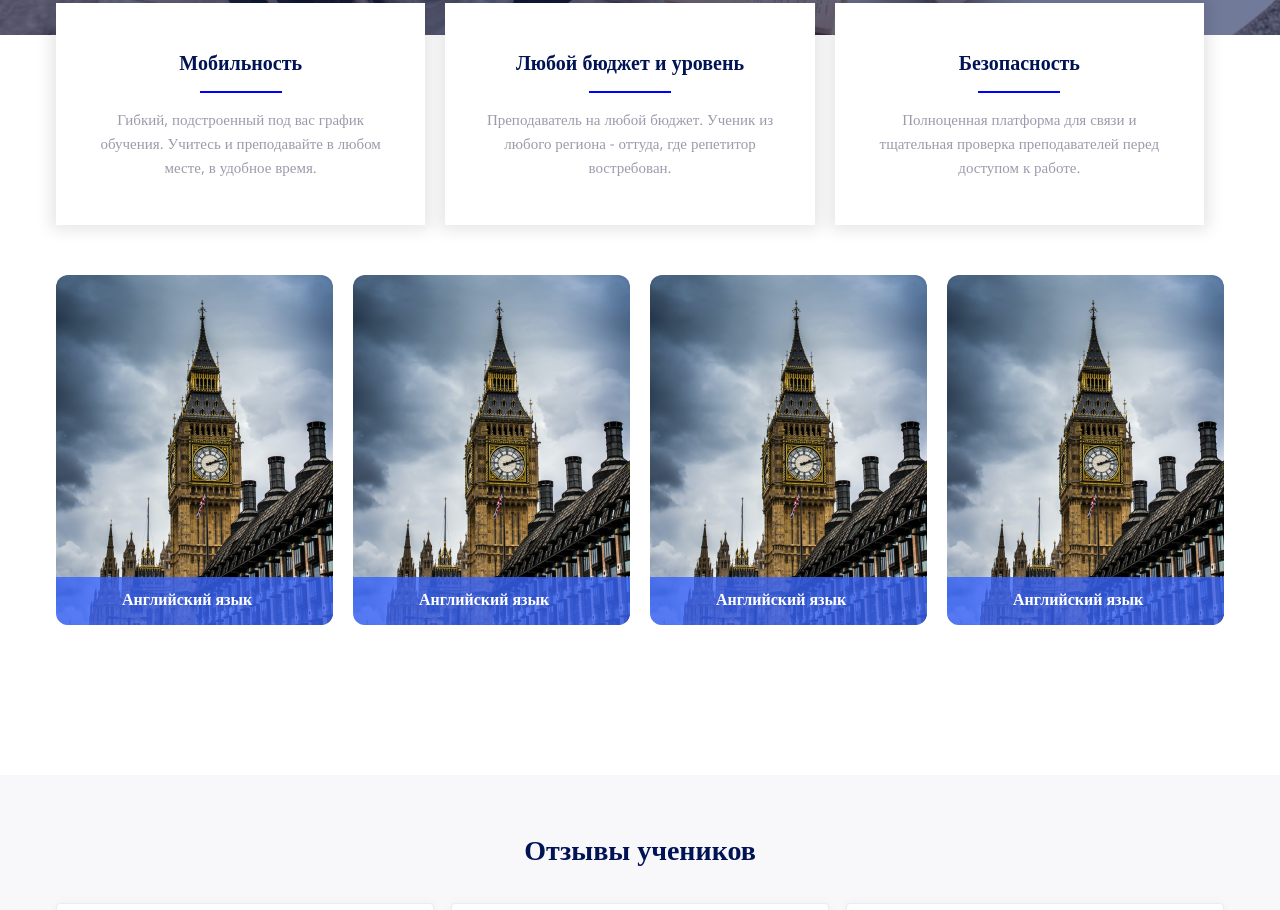
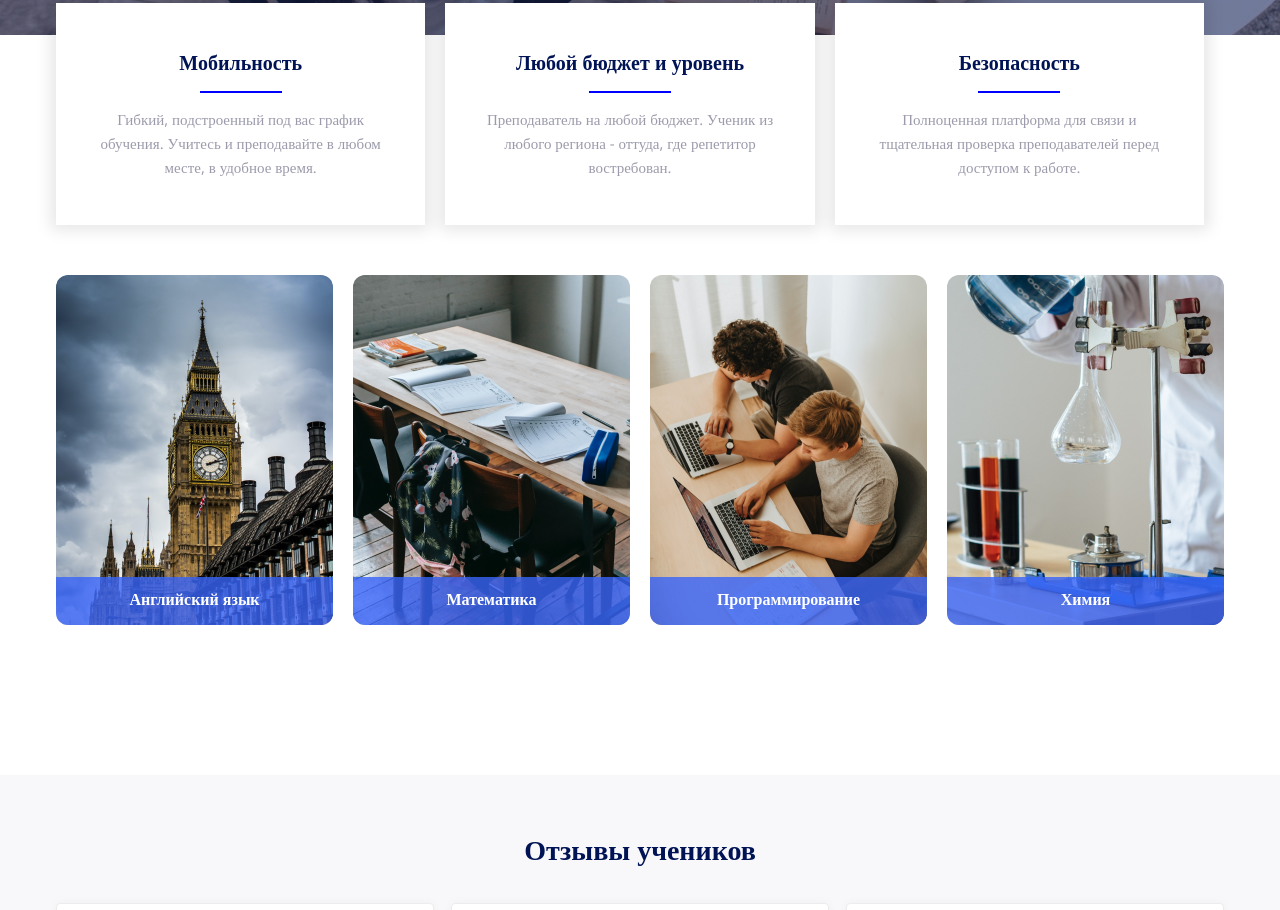
Before and after one commit to rykon97/HTML, a plain HTML site: page index.html in a window 1280 px wide. Shown: the part 549-1459 px from the top of the page. Drawn offline with nearby package versions, Linux system fonts and the light colour scheme; a web font is replaced by a local one.

Commit message:
Смена картинок + корректировки по выравниванию предметов

```diff
--- a/index.html
+++ b/index.html
@@ -67,7 +67,22 @@
                 <div class="overflow">
                     <div class="subjects__container">
                         <div class="title">
-                            Английский язык
+                            Математика
+                        </div>
+                        <div class="text">
+                            0 репетиторов готовы Вам
+                            помочь!
+                        </div>
+                        <div class="links__button"><a class="button" href="#">Найти репетитора</a></div>
+                    </div>
+                </div>
+            </div>
+
+            <div class="example">
+                <div class="overflow">
+                    <div class="subjects__container">
+                        <div class="title">
+                            Программирование
                         </div>
                         <div class="text">
                             1200 репетиторов готовы Вам
@@ -82,22 +97,7 @@
                 <div class="overflow">
                     <div class="subjects__container">
                         <div class="title">
-                            Английский язык
-                        </div>
-                        <div class="text">
-                            1200 репетиторов готовы Вам
-                            помочь!
-                        </div>
-                        <div class="links__button"><a class="button" href="#">Найти репетитора</a></div>
-                    </div>
-                </div>
-            </div>
-
-            <div class="example">
-                <div class="overflow">
-                    <div class="subjects__container">
-                        <div class="title">
-                            Английский язык
+                            Химия
                         </div>
                         <div class="text">
                             1200 репетиторов готовы Вам
--- a/style.css
+++ b/style.css
@@ -282,10 +282,14 @@ input[type="text"]:focus {
     transform: translateY(-50%);
 }
 .subjects__container {
+    width: 100%;
     position: absolute;
     top: 0;
     transform: translateY(0);
     transition-duration: 0.4s;
+}
+.subjects__container .text {
+    padding: 0 20px;
 }
 .subjects .example .overflow .title {
     padding: 14px 0;
@@ -365,6 +369,18 @@ input[type="text"]:focus {
     display: flex;
     justify-content: space-between;
 }
+
+.example:nth-child(2) {
+    background-image: url('./img/maths.png');
+}
+
+.example:nth-child(3) {
+    background-image: url('./img/IT.png');
+}
+
+.example:nth-child(4) {
+    background-image: url('./img/chemistry.png');
+}
 /*
     border - рамка
     border-width - Размер рамки
```
